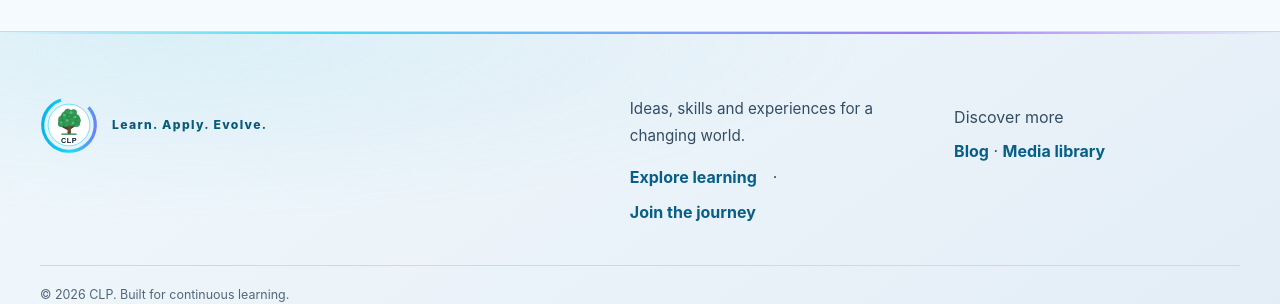
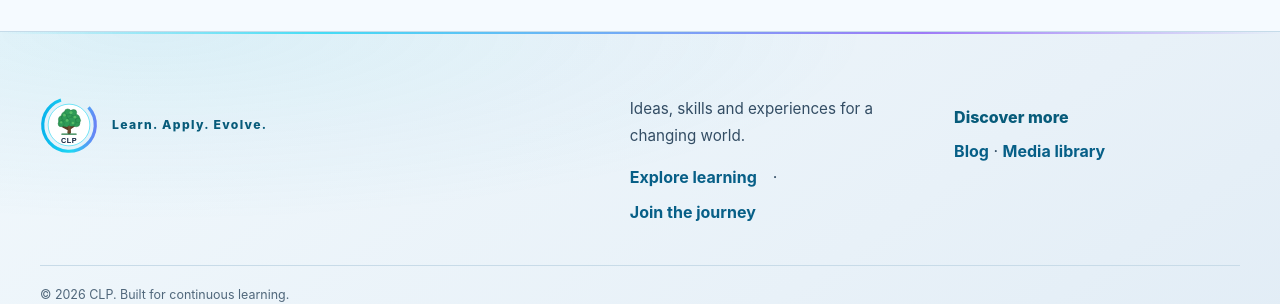
Before and after one commit to sanjeevkshu/clp, a Jekyll site: the page built from contact.md, in a window 1280 px wide. Shown: the part 794-1098 px from the top of the page. Built offline with Jekyll 4.4.1, drawn with Linux system fonts in a browser that asks for light colours.

Commit message:
Load editorial and media component stylesheet

```diff
--- a/_layouts/default.html
+++ b/_layouts/default.html
@@ -16,6 +16,7 @@
   <link rel="icon" href="{{ '/assets/images/favicon.svg' | relative_url }}" type="image/svg+xml">
   <link rel="stylesheet" href="{{ '/assets/css/styles.css' | relative_url }}?v=20261015-clp-theme-control-contextual-hero-v21">
   <link rel="stylesheet" href="{{ '/assets/css/responsive-polish.css' | relative_url }}?v=20261015-clp-responsive-polish-v27">
+  <link rel="stylesheet" href="{{ '/assets/css/editorial-media.css' | relative_url }}?v=20261019-editorial-media-v1">
   <meta property="og:site_name" content="CLP — Continuous Learning &amp; Progressive Evolution">
   <meta property="og:type" content="website">
   <meta property="og:title" content="{% if page.url == '/' %}CLP — Learn. Apply. Evolve.{% else %}{{ page.title | escape }} | CLP{% endif %}">
```
